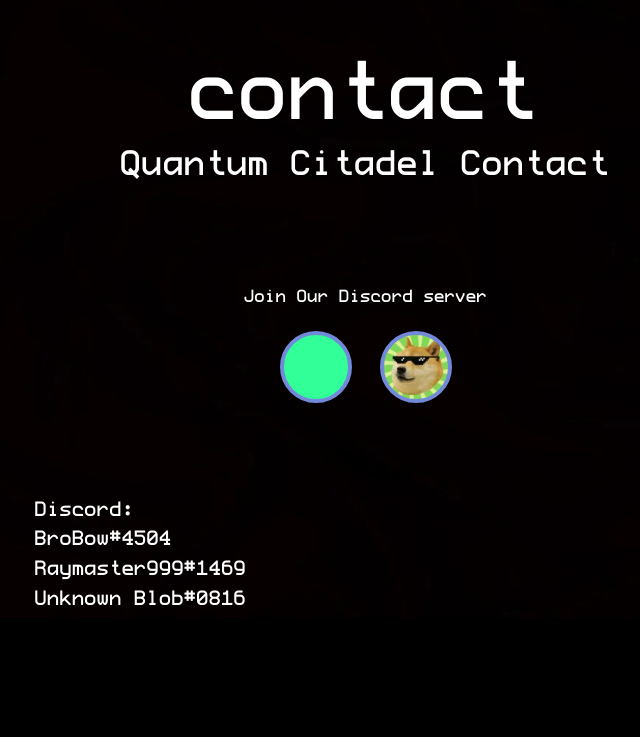
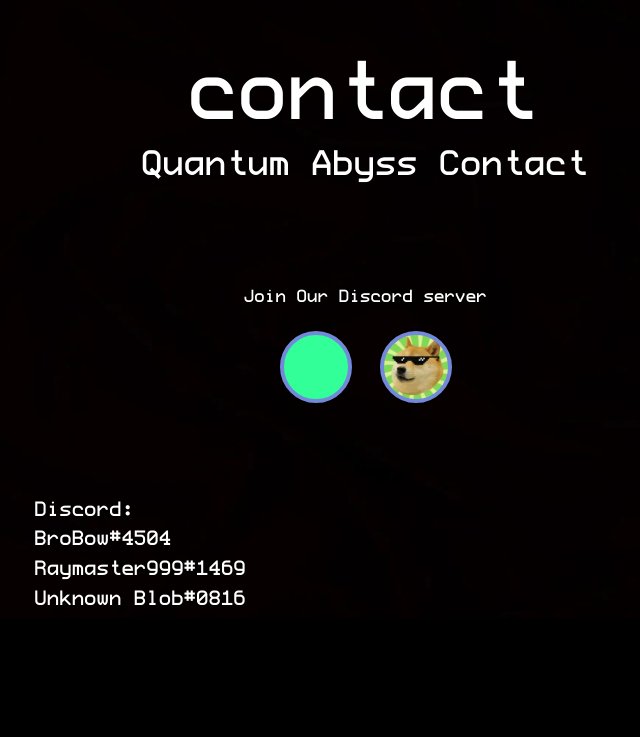
Before and after one commit to Rickytanadio/Quantum-Abyss, a plain HTML site: page contacts.html in a window 1280 px wide. Shown: the part 182-919 px from the top of the page, without its empty margins (274-914 px from the left). Drawn offline with nearby package versions, Linux system fonts and the light colour scheme.

Commit message:
initialcommit

```diff
--- a/contacts.html
+++ b/contacts.html
@@ -38,7 +38,7 @@
         <div id="PageHeader">
             <div id="Title">
                 <h1>contact</h1>
-                <h2>Quantum Citadel Contact</h2>
+                <h2>Quantum Abyss Contact</h2>
             <div id="Discord">
                 <p>Join Our Discord server</p>
                 <a href="https://discord.gg/ZNhsZZGsyz" id="Brobow" title="Go to BroBow's Discord server"></a>
```
